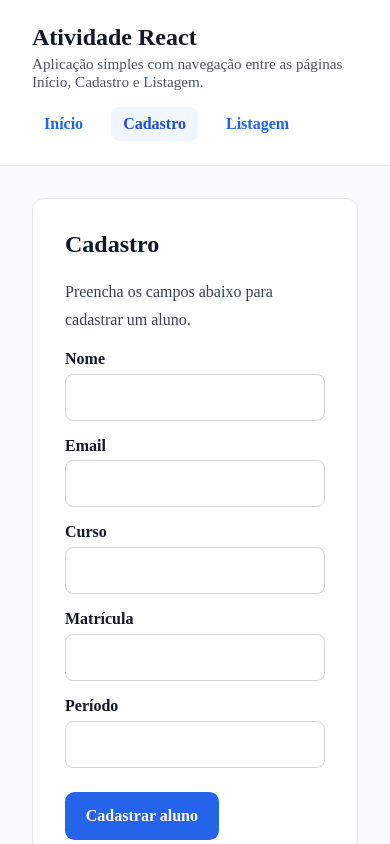
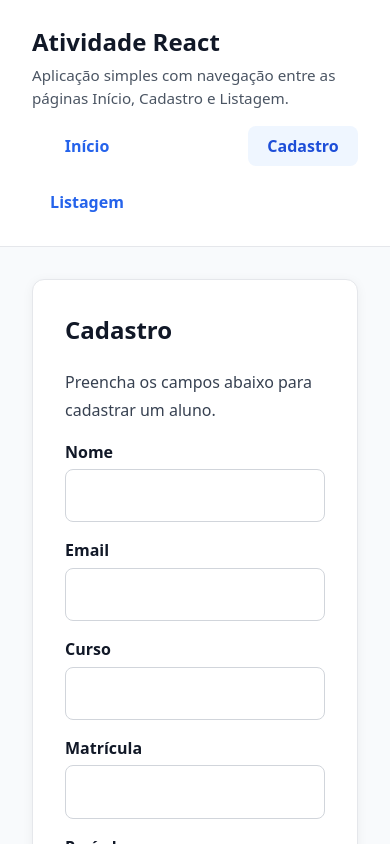
Before and after one commit to Fabricio2407/Atividade-tecweb, a React (Vite) app: page /cadastro in a window 390 px wide. Shown: the top 844 px of the page. Built offline with nearby package versions, Linux system fonts and the light colour scheme.

Commit message:
style: adiciona CSS externo e responsividade

```diff
--- a/src/main.jsx
+++ b/src/main.jsx
@@ -1,6 +1,7 @@
 import { StrictMode } from 'react'
 import { createRoot } from 'react-dom/client'
 import './index.css'
+import './styles/global.css'
 import App from './App.jsx'
 import { AlunosProvider } from './context/AlunosContext.jsx'
 
--- /dev/null
+++ b/src/styles/global.css
@@ -0,0 +1,294 @@
+:root {
+  color-scheme: light;
+  font-family: system-ui, -apple-system, BlinkMacSystemFont, 'Segoe UI', sans-serif;
+  font-size: 16px;
+  line-height: 1.5;
+  color: #111827;
+  background: #f3f4f6;
+  --bg: #f3f4f6;
+  --surface: #ffffff;
+  --border: #e5e7eb;
+  --text: #111827;
+  --muted: #4b5563;
+  --primary: #2563eb;
+  --primary-strong: #1d4ed8;
+  --danger: #dc2626;
+  --success: #16a34a;
+  --radius: 1rem;
+  --container-gap: 1rem;
+  --max-width: 1120px;
+}
+
+* {
+  box-sizing: border-box;
+}
+
+html,
+body,
+#root {
+  margin: 0;
+  padding: 0;
+  min-height: 100%;
+}
+
+body {
+  background: var(--bg);
+  color: var(--text);
+  font-family: inherit;
+}
+
+button,
+input,
+select,
+textarea {
+  font: inherit;
+}
+
+button {
+  cursor: pointer;
+}
+
+a {
+  color: inherit;
+  text-decoration: none;
+}
+
+img {
+  display: block;
+  max-width: 100%;
+}
+
+.app-shell {
+  min-height: 100vh;
+  display: flex;
+  flex-direction: column;
+}
+
+.app-header {
+  width: 100%;
+  max-width: var(--max-width);
+  margin: 0 auto;
+  padding: 1.5rem 2rem;
+  display: flex;
+  align-items: center;
+  justify-content: space-between;
+  gap: 1.25rem;
+  background: var(--surface);
+  border-bottom: 1px solid var(--border);
+}
+
+.app-header h1 {
+  margin: 0;
+  font-size: clamp(1.4rem, 1.6vw, 1.8rem);
+}
+
+.app-header p {
+  margin: 0.35rem 0 0;
+  color: var(--muted);
+  font-size: 0.95rem;
+}
+
+.navbar {
+  display: flex;
+  gap: 0.75rem;
+  flex-wrap: wrap;
+}
+
+.nav-link {
+  display: inline-flex;
+  align-items: center;
+  justify-content: center;
+  min-width: 110px;
+  padding: 0.75rem 1rem;
+  border-radius: 0.75rem;
+  color: var(--primary);
+  font-weight: 700;
+  transition: background 0.2s ease, color 0.2s ease;
+}
+
+.nav-link:hover,
+.nav-link.active {
+  background: rgba(37, 99, 235, 0.1);
+  color: var(--primary-strong);
+}
+
+.app-main {
+  width: 100%;
+  max-width: var(--max-width);
+  margin: 0 auto;
+  padding: 2rem;
+}
+
+.page-content {
+  width: 100%;
+  background: var(--surface);
+  border: 1px solid var(--border);
+  border-radius: var(--radius);
+  box-shadow: 0 2px 12px rgba(15, 23, 42, 0.05);
+  padding: 2rem;
+}
+
+.page-content h2,
+.page-content h3 {
+  margin-top: 0;
+}
+
+.page-content p {
+  margin: 1rem 0 0;
+  line-height: 1.75;
+  color: var(--muted);
+}
+
+.form-group {
+  display: grid;
+  gap: 0.35rem;
+  margin-top: 1.2rem;
+}
+
+.form-group label {
+  color: var(--text);
+  font-weight: 700;
+}
+
+.form-group input {
+  width: 100%;
+  padding: 1rem 1rem;
+  border: 1px solid var(--border);
+  border-radius: calc(var(--radius) / 1.4);
+  background: #ffffff;
+}
+
+.form-group input:focus {
+  outline: none;
+  border-color: var(--primary);
+  box-shadow: 0 0 0 3px rgba(37, 99, 235, 0.12);
+}
+
+.error-message {
+  color: var(--danger);
+  font-size: 0.95rem;
+}
+
+button[type='submit'] {
+  margin-top: 1.5rem;
+  padding: 1rem 1.25rem;
+  border: none;
+  border-radius: 0.75rem;
+  background: var(--primary);
+  color: #ffffff;
+  font-weight: 700;
+  transition: background 0.2s ease;
+}
+
+button[type='submit']:hover {
+  background: var(--primary-strong);
+}
+
+.form-message {
+  margin-top: 1rem;
+  color: var(--success);
+  font-weight: 700;
+}
+
+.listagem-secao {
+  margin-top: 2rem;
+}
+
+.lista-alunos,
+.lista-external {
+  display: grid;
+  gap: 1rem;
+  margin-top: 1rem;
+}
+
+.aluno-card,
+.usuario-externo-card {
+  display: grid;
+  gap: 1rem;
+  padding: 1.5rem;
+  border: 1px solid var(--border);
+  border-radius: var(--radius);
+  background: #f8fafc;
+}
+
+.aluno-info,
+.usuario-externo-card div {
+  display: grid;
+  gap: 0.4rem;
+}
+
+.aluno-info strong,
+.usuario-externo-card strong {
+  font-size: 1.05rem;
+}
+
+.button-remover {
+  width: fit-content;
+  padding: 0.85rem 1rem;
+  border: none;
+  border-radius: 0.75rem;
+  background: #ef4444;
+  color: #ffffff;
+  font-weight: 700;
+  transition: background 0.2s ease;
+}
+
+.button-remover:hover {
+  background: #dc2626;
+}
+
+@media (max-width: 900px) {
+  .app-header {
+    padding: 1.25rem 1rem;
+    flex-direction: column;
+    align-items: stretch;
+  }
+
+  .app-main {
+    padding: 1.5rem 1rem;
+  }
+}
+
+@media (max-width: 640px) {
+  .app-header {
+    padding: 1rem;
+  }
+
+  .app-header h1 {
+    font-size: 1.35rem;
+  }
+
+  .app-header p {
+    font-size: 0.95rem;
+  }
+
+  .navbar {
+    width: 100%;
+    justify-content: space-between;
+  }
+
+  .page-content {
+    padding: 1.25rem;
+  }
+
+  .form-group input {
+    padding: 0.9rem;
+  }
+
+  button[type='submit'],
+  .button-remover {
+    width: 100%;
+    padding: 1rem;
+  }
+}
+
+@media (max-width: 480px) {
+  .app-main {
+    padding: 1rem;
+  }
+
+  .lista-alunos,
+  .lista-external {
+    gap: 0.85rem;
+  }
+}
```
